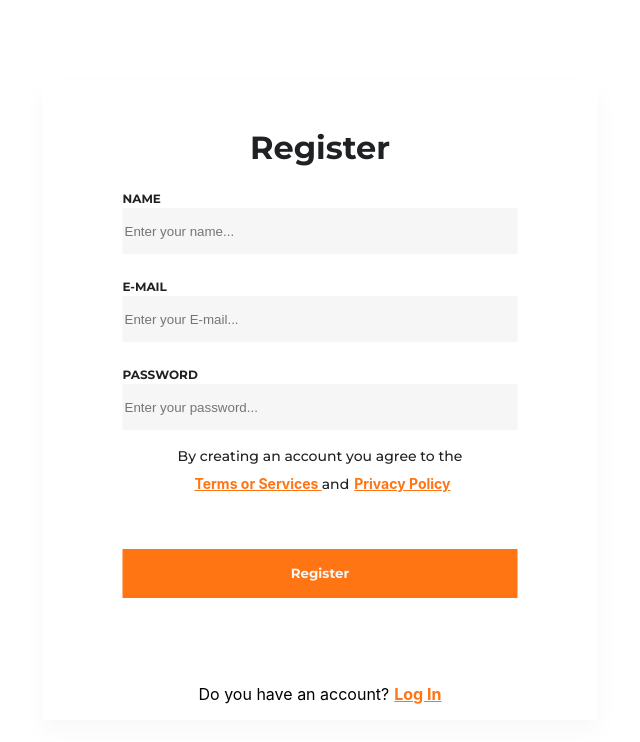
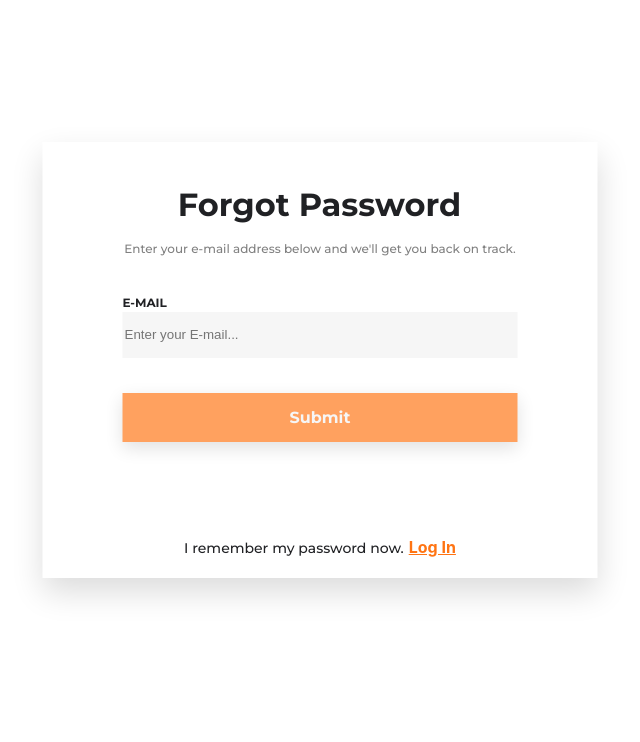
Before and after one commit to Vinhvp/internFrontEnd, a React (Create React App) app: page / in a window 1280 px wide. Shown: the top 742 px of the page, without its empty margins (320-960 px from the left). Built offline with nearby package versions, Linux system fonts and the light colour scheme.

Commit message:
feat:forgotPass-ui

```diff
--- a/src/Components/ButtonHome/ButtonHome.styled.js
+++ b/src/Components/ButtonHome/ButtonHome.styled.js
@@ -3,6 +3,7 @@ import styled from 'styled-components';
 export const Button = styled.button`
     margin-top: ${props => props.mt};
     margin-bottom: ${props => props.mb};
+    font-size: 16px;
     text-align: center;
     font-family:"Montserrat";
     font-weight: bold;
@@ -15,6 +16,7 @@ export const Button = styled.button`
     border: 0;
     width: 395px;
     height: 49px;
+    box-shadow: 0 6px 18px 0 rgba(0, 0, 0, 0.12);
     background-color: ${props =>props.bgcolor};
     cursor: pointer;
 `
--- /dev/null
+++ b/src/Components/Forgot/ForgotPass.jsx
@@ -0,0 +1,25 @@
+import React from 'react';
+import * as styled from './ForgotPass.styled';
+import ButtonHome from '../ButtonHome/ButtonHome';
+import Link from '../Link/Link';
+import Input from '../Input/Input';
+const ForgotPass = () => {
+    return (
+        <>
+            <styled.ForgotCard>
+                <styled.ForgotContainer>
+                    <h1>Forgot Password</h1>
+                    <p>Enter your e-mail address below and we'll get you back on track.</p>
+                    <Input label="E-MAIL" name="password" placeholder="Enter your E-mail..." mb="35px" mt='34px'></Input>
+                    <ButtonHome name='Submit' bgcolor="var(--pale-orange)}" color="var(--white-two)" mb='80px'></ButtonHome>
+                    <div style={{textAlign: 'center'}}>
+                        <p style={{display:"inline-block" ,fontSize: "14px", color:"var(--dark-grey)"}}>I remember my password now.</p>
+                        <Link color='var( --pumpkin-orange)' text='Log In' fontWeight='bold'></Link>
+                    </div>
+                </styled.ForgotContainer>
+            </styled.ForgotCard>
+        </>
+    );
+}
+
+export default ForgotPass;
--- /dev/null
+++ b/src/Components/Forgot/ForgotPass.styled.js
@@ -0,0 +1,41 @@
+import styled from 'styled-components';
+
+export const ForgotCard = styled.div`
+    position: absolute;
+    top: 45%;
+    left: 50%;
+    transform: translate(-50%, -50%);
+    width: 555px;
+    height: 436px;
+    box-shadow: 0 14px 30px 0 rgba(0, 0, 0, 0.14);
+    background-color: var(--white);
+`
+export const ForgotContainer = styled.div`
+    width: 395px;
+    margin: 0 auto;
+    h1{
+        width: 284px;
+        height: 42px;
+        margin: 42px 135px 7px 55px;
+        font-family: Montserrat;
+        font-size: 32px;
+        font-weight: bold;
+        font-stretch: normal;
+        font-style: normal;
+        line-height: 1.31;
+        letter-spacing: normal;
+        text-align: center;
+        color: var(--dark-grey);
+    }
+    p{
+        font-family: Montserrat;
+        font-size: 12px;
+        font-weight: 500;
+        font-stretch: normal;
+        font-style: normal;
+        line-height: 1.83;
+        letter-spacing: normal;
+        text-align: center;
+        color: #808080;
+    }
+`
--- a/src/Components/Input/Input.jsx
+++ b/src/Components/Input/Input.jsx
@@ -3,7 +3,7 @@ import * as styled from "./Input.styled";
 const Input = (props) => {
 
     return (
-        <styled.InputContainer mb={props.mb}>
+        <styled.InputContainer mb={props.mb} mt={props.mt}>
             <label htmlFor={props.label}>{props.label}</label>
             <styled.InputT type={props.type} name={props.name} placeholder={props.placeholder}/>
         </styled.InputContainer>
--- a/src/Components/Input/Input.styled.js
+++ b/src/Components/Input/Input.styled.js
@@ -14,6 +14,7 @@ export const InputT = styled.input`
 
 export const InputContainer = styled.div`
     margin-bottom: ${props=>props.mb};
+    margin-top: ${props=>props.mt};
     display: flex;
     flex-direction: column;
     label{
--- a/src/Pages/Homepage/homepage.jsx
+++ b/src/Pages/Homepage/homepage.jsx
@@ -4,7 +4,7 @@ import Content from '../../Components/Content/Content';
 import Footer from '../../Components/Footer/Footer';
 import Login from '../../Components/Login/Login';
 import Register from '../../Components/Register/Register';
-
+import ForgotPass from '../../Components/Forgot/ForgotPass';
 
 const Home = () => {
     return (
@@ -13,9 +13,8 @@ const Home = () => {
             <Content></Content>
             <Footer></Footer> */}
             {/* <Login></Login>  */}
-            <Register>
-
-            </Register>
+            {/* <Register></Register>  */}
+            <ForgotPass></ForgotPass>
         </>
     );
 }
```
